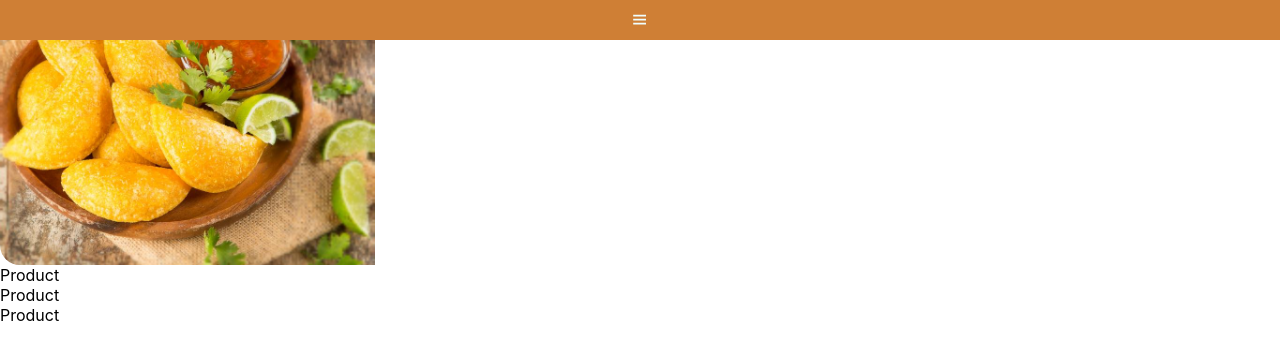
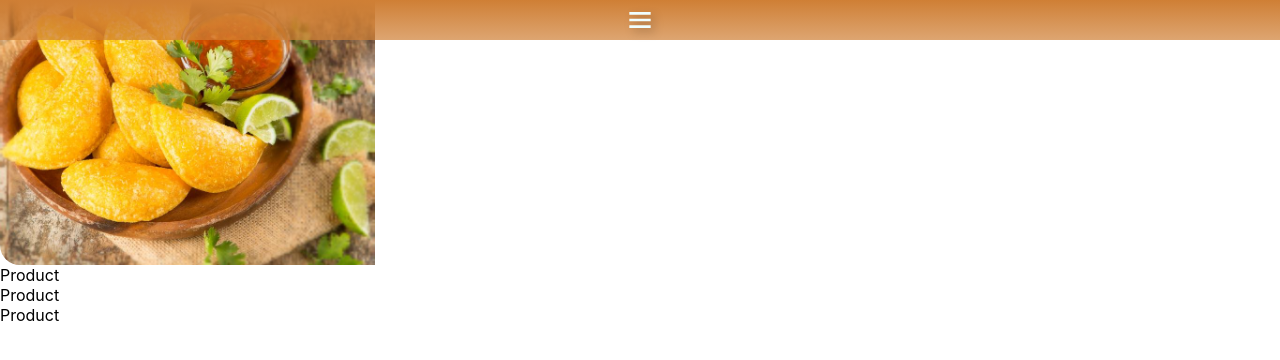
Before and after one commit to bperezgo/empanadas-web-page, a Next.js app: page / in a window 1280 px wide. Shown: the top 360 px of the page. Built offline with nearby package versions, Linux system fonts and the light colour scheme.

Commit message:
feat: Navbar menu and mock up before click en hero complete

```diff
--- a/components/Navbar/Navbar.module.scss
+++ b/components/Navbar/Navbar.module.scss
@@ -5,8 +5,12 @@
   justify-content: center;
   align-items: center;
   z-index: 2;
-  font-size:larger;
+  font-size: 2em;
   color: azure;
-  background-color: #CF7F35;
+  background: linear-gradient(rgba(207, 127, 53, 1), rgba(207, 127, 53, 0.7));
   height: 40px;
+  & svg {
+    -webkit-filter: drop-shadow(4px 4px 4px rgba(0, 0, 0, 0.25));
+    filter: drop-shadow(4px 4px 4px rgba(0, 0, 0, 0.25));
+  }
 }
```
